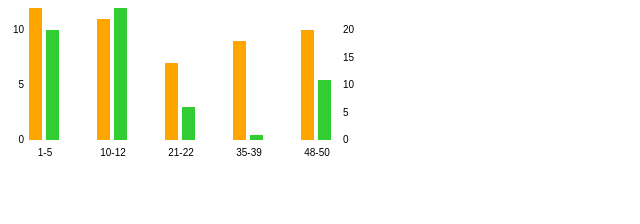
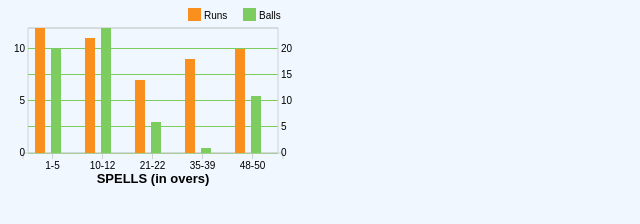
Before and after one commit to nhrk/gfx, a website: page dual-axis.html in a window 1280 px wide. Shown: the whole page, without its empty margins (0-640 px from the left). Drawn offline with Linux system fonts and the light colour scheme.

Commit message:
Updated dual-axis chart

```diff
--- a/dual-axis.html
+++ b/dual-axis.html
@@ -10,10 +10,24 @@
 	html{
 		font-family: "HelveticaNeue-Light", "Helvetica Neue Light", "Helvetica Neue", Helvetica, Arial, "Lucida Grande", sans-serif;
 	}
+	body{
+		background: #f0f7ff;
+	}
 	.espn-gfx{
 		float:left;
 		clear:both;
 		padding-bottom:10px;
+	}
+	.espn-gfx .axis path, .espn-gfx .axis line {
+		fill: none;
+		stroke: #ced2d3;
+	}
+	.espn-gfx .axisRight line{
+		stroke : #dee4e6;
+		stroke : #7dcc5f;
+	}
+	.espn-gfx .axisLeft line{
+		stroke : #f9901d;
 	}
 </style>
 <body>
@@ -47,12 +61,13 @@
 
 	var dualAxis = d3.select("#espn-dual-axis")
 	.chart("dual-axis",{
-		width : 350,
-		height : 150,
-		barSpacing : -13,
-		xLeftPadding : 5,
-		xAxisBottomPadding: -2,
-		colors : ['orange','limegreen']
+		width : 290,
+		height : 185,
+		barSpacing : -7,
+		barWidth : 10,
+		keyLeftMargin : 180, /*(use to move the location of legends/keys)*/
+		chartTitle : 'SPELLS (in overs)',
+		key : ['Runs','Balls']
 	});
 
 	dualAxis.draw(getRandom());
--- a/js/espn.gfx.dual-axis.js
+++ b/js/espn.gfx.dual-axis.js
@@ -1,19 +1,27 @@
 d3.chart("dual-axis", {
 
 	config : {
-		barSpacing : -7,
+		barSpacing : 0,
 		barWidth : 13,
-		colors : ['orangered','steelblue'],
+		colors : ['#f9901d','#7dcc5f'],
 		runsClass : 'bars1',
 		ballsClass : 'bars2',
 		xScaleValue : 'overs',
-		y2RightPadding : 0,
-		y2TickSize: -10,
-		bottomMargin : 18,
-		xBottomPadding : 0,
-		leftMargin : 25,
-		rightMargin : 18,
-		xLeftPadding : 5
+		bottomMargin : 40,
+		leftMargin : 20,
+		topMargin : 20,
+		rightMargin : 20,
+		keySquareSize : 13,
+		keySpacing : 55,
+		keyLeftMargin : 16,
+		keyTextRightMargin : 16,
+		keyTextBottomMargin : 11,
+		keyClass : 'key',
+		wrapperClass : 'wrapperClass',
+		y1Key : 'runs',
+		y2Key : 'balls',
+		xKey : 'spell',
+		titleAttrs : {'font-weight' : 'bold', 'font-size' : '1.3em'}
 	},
 
 	initialize: function(options) {
@@ -24,11 +32,11 @@ d3.chart("dual-axis", {
 			barSpacing = options.barSpacing || chart.config.barSpacing,
 			leftMargin = options.leftMargin || chart.config.leftMargin,
 			rightMargin = options.rightMargin || chart.config.rightMargin,
-			y2TickSize = options.y2TickSize || chart.config.y2TickSize,
-			y2RightPadding = options.y2RightPadding || chart.config.y2RightPadding,
-			xBottomPadding = options.xBottomPadding || chart.config.xBottomPadding,
-			xLeftPadding = options.xLeftPadding || chart.config.xLeftPadding,
-			bottomMargin = options.bottomMargin || chart.config.bottomMargin;
+			topMargin = options.topMargin || chart.config.topMargin,
+			bottomMargin = options.bottomMargin || chart.config.bottomMargin,
+			keyLeftMargin = options.keyLeftMargin || chart.config.keyLeftMargin,
+			titleAttrs = options.titleAttrs || chart.config.titleAttrs,
+			chartTitle = options.chartTitle || null;
 
 		this.base = this.base.append("svg");
 
@@ -36,26 +44,43 @@ d3.chart("dual-axis", {
 
 		this.height(options.height || 250);
 
-		this.base.append("g")
+		this.wrapper = this.base.append('g')
+			.attr('class',chart.config.wrapperClass)
+			.attr('transform','translate(0,' + (topMargin) + ')');
+
+		this.wrapper.append("g")
 			.attr("class", "x axis")
-			.attr("transform", "translate(" + (-barWidth/2 + xLeftPadding) + "," + (this.height() - bottomMargin + xBottomPadding) + ")");
+			.attr("transform", "translate(" + (barWidth/2) + "," + (this.height() - bottomMargin - topMargin) + ")");
 
-		this.base.append("g")
+		this.wrapper.append("g")
 			.attr("class", "y axis axisLeft")
 			.attr("transform", "translate(" + leftMargin + ",0)");
 
-		this.base.append("g")
+		this.wrapper.append("g")
 			.attr("class", "y axis axisRight")
-			.attr("transform", "translate(" + (this.width() - rightMargin + y2RightPadding) + ",0)");
+			.attr("transform", "translate(" + (this.width() - rightMargin) + ",0)");
+
+		if(chartTitle){
+			chartTitle = this.wrapper.append('text')
+				.text(chartTitle)
+				.attr(titleAttrs)
+				.attr('dx',0)
+				.attr('dy',0);
+
+				var bbox = chartTitle[0][0].getBBox();
+
+				chartTitle.attr('dx', (chart.width()/2) - (bbox.width/2))
+						.attr('dy', chart.height() - (bbox.height * 2));
+		}
 
 		this.x = d3.scale.ordinal()
-					.rangeRoundBands([0, this.width()], .1);
+					.rangeRoundBands([leftMargin/2, this.width() - rightMargin], .1);
 
 		this.y0 = d3.scale.linear()
-					.range([this.height() - bottomMargin, 0]);
+					.range([this.height() - bottomMargin - topMargin, 0]);
 
 		this.y1 = d3.scale.linear()
-					.range([this.height() - bottomMargin, 0]);
+					.range([this.height() - bottomMargin - topMargin, 0]);
 
 		this.xAxis = d3.svg.axis()
 			.scale(this.x)
@@ -64,12 +89,13 @@ d3.chart("dual-axis", {
 		this.yAxisLeft = d3.svg.axis()
 							.scale(this.y0)
 							.ticks(4)
+							.tickSize(-chart.width() + rightMargin + leftMargin)
 							.orient("left");
 
 		this.yAxisRight = d3.svg.axis()
 							.scale(this.y1)
 							.ticks(4)
-							.tickSize(y2TickSize)
+							.tickSize(-chart.width() + rightMargin + leftMargin)
 							.orient("right");
 
 		options = options || {};
@@ -78,25 +104,23 @@ d3.chart("dual-axis", {
 
 		function onEnterY0() {
 
-			this.attr("x", function(d) { return chart.x(d.spell); })
+			this.attr("x", function(d) { return chart.x(d[chart.config.xKey]); })
 				.attr("width", barWidth)
 				.attr('style', function(){
 					return 'fill:' + colors[0];
 				})
-				.attr("y", function(d) { return chart.y0(d.runs); })
-				.attr("height", function(d,i,j) { return chart.height() - bottomMargin - chart.y0(d.runs); });
+				.attr("y", function(d) { return chart.y0(d[chart.config.y1Key]); })
+				.attr("height", function(d,i,j) { return chart.height() - bottomMargin - chart.y0(d[chart.config.y1Key]) - topMargin; });
 		}
 
 		function onTransY0() {
-			this.attr("height", function(d,i,j) { return chart.height() - bottomMargin - chart.y0(d.runs); })
-				.attr("y", function(d) { return chart.y0(d.runs); })
+			this.attr("height", function(d,i,j) { return chart.height() - bottomMargin - chart.y0(d[chart.config.y1Key]) - topMargin; })
+				.attr("y", function(d) { return chart.y0(d[chart.config.y1Key]); })
 		}
 
 		function dataBindY0(data) {
-			console.log(data);
 		  return this.selectAll("." + chart.config.runsClass + " rect").data(data,function(d,i){
-		  	console.log(d.spell);
-		  	return d.spell;
+		  	return d[chart.config.xKey];
 		  });
 		}
 
@@ -104,7 +128,7 @@ d3.chart("dual-axis", {
 			return this.insert("rect");
 		}
 
-		var runs = this.layer(chart.config.runsClass, this.base.append("g").attr("class", chart.config.runsClass).attr("transform", "translate(" + leftMargin/2 + ",0)"), {
+		var runs = this.layer(chart.config.runsClass, this.wrapper.append("g").attr("class", chart.config.runsClass).attr("transform", "translate(" + leftMargin/2 + ",0)"), {
 		  dataBind: dataBindY0,
 		  insert: insertY0
 		});
@@ -115,23 +139,23 @@ d3.chart("dual-axis", {
 		/* 2nd Y axis */
 
 		function onEnterY1(){
-			this.attr("x", function(d) { return chart.x(d.spell) + chart.x.rangeBand()/2 + barSpacing; })
+			this.attr("x", function(d) { return chart.x(d[chart.config.xKey]) + chart.x.rangeBand()/2 + barSpacing; })
 				.attr("width", barWidth)
 				.attr('style', function(){
 					return 'fill:' + colors[1];
 				})
-				.attr("y", function(d) { return chart.y1(d.balls); })
-				.attr("height", function(d,i,j) { return chart.height() - bottomMargin - chart.y1(d.balls); });
+				.attr("y", function(d) { return chart.y1(d[chart.config.y2Key]); })
+				.attr("height", function(d,i,j) { return chart.height() - bottomMargin - chart.y1(d[chart.config.y2Key]) - topMargin; });
 		}
 
 		function onTransY1(){
-			this.attr("height", function(d,i,j) { return chart.height() - bottomMargin - chart.y1(d.balls); })
-				.attr("y", function(d) { return chart.y1(d.balls); })
+			this.attr("height", function(d,i,j) { return chart.height() - bottomMargin - chart.y1(d[chart.config.y2Key]) - topMargin; })
+				.attr("y", function(d) { return chart.y1(d[chart.config.y2Key]); })
 		}
 
 		function dataBindY1(data){
 		  	return this.selectAll("." + chart.config.ballsClass + " rect").data(data,function(d,i){
-			  	return d.spell;
+			  	return d[chart.config.xKey];
 			  });
 		  }
 
@@ -139,13 +163,55 @@ d3.chart("dual-axis", {
 			return this.insert("rect");
 		}
 
-		var balls = this.layer(chart.config.ballsClass, this.base.append("g").attr("class", chart.config.ballsClass).attr("transform", "translate(" + leftMargin/2 + ",0)"), {
+		var balls = this.layer(chart.config.ballsClass, this.wrapper.append("g").attr("class", chart.config.ballsClass).attr("transform", "translate(" + leftMargin/2 + ",0)"), {
 			dataBind: dataBindY1,
 			insert: insertY1
 		});
 
 		balls.on("enter", onEnterY1);
 		balls.on("update:transition", onTransY1);
+
+		/* TODO: Use as a mixin, Key is same as stacked chart */
+
+		if(options.key && options.key.length){
+
+			this.layer("key", this.base.append("g").attr('class',chart.config.keyClass), {
+
+				dataBind: function(data) {
+					return this.selectAll("rect")
+						.data(options.key);
+				},
+
+				insert: function() {
+					return this.append("rect");
+				},
+
+				events: {
+					enter: function() {
+						this.attr("x", function(d,i){
+							return (chart.config.keySpacing * i) + (keyLeftMargin);
+						})
+						.attr("y", chart.config.keyYPos)
+						.attr("height", chart.config.keySquareSize)
+						.attr("width", chart.config.keySquareSize)
+						.style("fill", function(d,i){
+							return colors[i];
+						}).each(function(d,i){
+							chart.base.select('.' + chart.config.keyClass).append('text')
+								.attr('dx',function(){
+									return (chart.config.keySpacing * i) + (keyLeftMargin + chart.config.keyTextRightMargin);
+								})
+								.attr('dy',function(){
+									return chart.config.keyTextBottomMargin;
+								})
+								.text(function(){
+									return d;
+								});
+						});
+					}
+				}
+			});
+		}
 
 	},
 
@@ -168,13 +234,16 @@ d3.chart("dual-axis", {
 	},
 
 	transform: function(dataSrc) {
+
+		var chart = this;
+
 		// Restrict to 5 spells (top 5)
 		if(dataSrc.length > 5){
 			dataSrc = dataSrc.slice(0,5);
 		}
-		this.x.domain(dataSrc.map(function(d) { return d.spell; }));
-  		this.y0.domain([0, d3.max(dataSrc, function(d) { return d.runs; })]);
-  		this.y1.domain([0, d3.max(dataSrc, function(d) { return d.balls; })]);
+		this.x.domain(dataSrc.map(function(d) { return d[chart.config.xKey]; }));
+  		this.y0.domain([0, d3.max(dataSrc, function(d) { return d[chart.config.y1Key]; })]);
+  		this.y1.domain([0, d3.max(dataSrc, function(d) { return d[chart.config.y2Key]; })]);
 
   		/* Added custom function */
   		this.onTransform(dataSrc);
@@ -192,13 +261,13 @@ d3.chart("dual-axis", {
 			});
 
 		/* Rescale/update axes on data update */
-		this.base.select('.x.axis')
+		this.wrapper.select('.x.axis')
 			.call(this.xAxis);
 
-		this.base.select('.y.axisLeft')
+		this.wrapper.select('.y.axisLeft')
 			.call(this.yAxisLeft);
 
-		this.base.select('.y.axisRight')
+		this.wrapper.select('.y.axisRight')
 			.call(this.yAxisRight);
 	}
 
```
